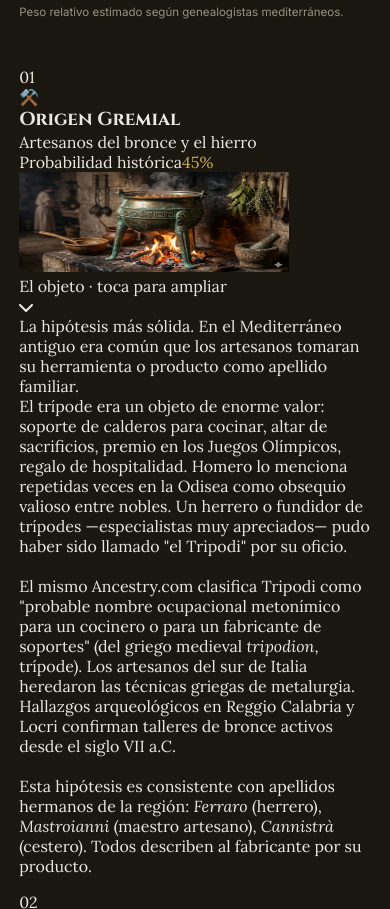
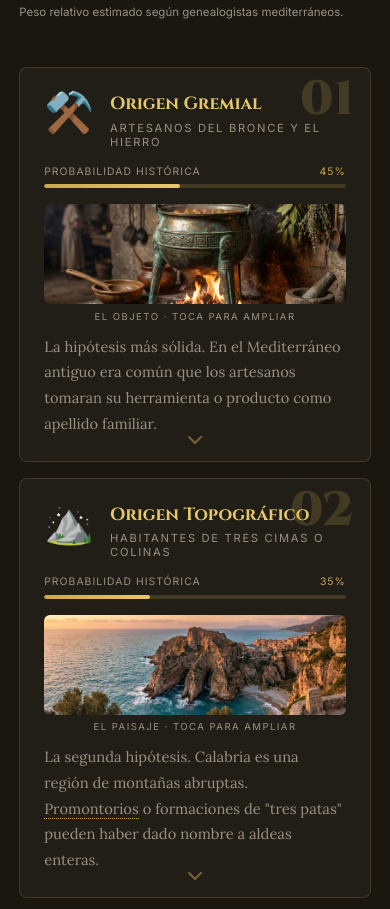
Before and after one commit to JorgeTrip/Tripodi, a plain HTML site: page index.html in a window 390 px wide. Shown: the part 9558-10467 px from the top of the page. Drawn offline with Linux system fonts and the light colour scheme.

Commit message:
fix: Se corrigen miniaturas y estilos en hipótesis y geografía
Se eliminó el thumbnail de la tarjeta Reggio Calabria, se corrigieron las proporciones de flow-img-thumb y se recuperaron los estilos de secciones-hipotesis.css.

```diff
--- a/css/componentes.css
+++ b/css/componentes.css
@@ -175,7 +175,7 @@
 
 /* Miniatura en Flujo de Diáspora */
 .flow-img-thumb {
-  width: 100%;
+  width: 110px;
   height: 80px;
   object-fit: cover;
   border-radius: calc(var(--radius) - 2px);
--- a/css/secciones-1.css
+++ b/css/secciones-1.css
@@ -167,18 +167,3 @@
   line-height: 1.75;
   color: var(--text-muted);
 }
-
-/* 3. Hipótesis (Grid base) */
-.hypo-section {
-  background: var(--bg-panel);
-  border-top: 1px solid var(--border);
-}
-.hypo-grid {
-  display: grid;
-  grid-template-columns: repeat(auto-fit, minmax(300px, 1fr));
-  gap: 1.5rem;
-  margin-top: 3rem;
-}
-@media(max-width: 480px) {
-  .hypo-grid { grid-template-columns: 1fr; gap: 1rem; }
-}
--- /dev/null
+++ b/css/secciones-hipotesis.css
@@ -0,0 +1,163 @@
+/* ============================================================================
+   SECCIÓN DE HIPÓTESIS - TRIPODI
+   ============================================================================
+   Estilos específicos para el diseño de tarjetas (acordeones interactivos)
+   y barras de probabilidad de la sección de hipótesis de origen.
+*/
+
+.hypo-card {
+  background: var(--bg-card);
+  border: 1px solid var(--border);
+  border-radius: var(--radius);
+  overflow: visible;
+  cursor: pointer;
+  transition: all 0.35s;
+  position: relative;
+}
+.hypo-card:hover, .hypo-card.active {
+  border-color: var(--gold);
+  transform: translateY(-4px);
+  box-shadow: 0 12px 40px rgba(0, 0, 0, 0.3);
+}
+.hypo-header {
+  padding: 1.5rem 1.5rem 1rem;
+  display: flex;
+  align-items: flex-start;
+  gap: 1rem;
+}
+.hypo-icon {
+  font-size: 2.5rem;
+  line-height: 1;
+  flex-shrink: 0;
+}
+.hypo-num {
+  font-family: 'Cinzel', serif;
+  font-size: 3rem;
+  font-weight: 900;
+  color: var(--border);
+  position: absolute;
+  top: 0.5rem;
+  right: 1rem;
+  line-height: 1;
+}
+.hypo-title {
+  font-family: 'Cinzel', serif;
+  font-size: 1.1rem;
+  color: var(--gold-lt);
+  margin-bottom: 0.3rem;
+}
+.hypo-subtitle {
+  font-family: 'Inter', sans-serif;
+  font-size: 0.7rem;
+  letter-spacing: 0.15em;
+  text-transform: uppercase;
+  color: var(--text-muted);
+}
+.hypo-bar-wrap {
+  padding: 0 1.5rem;
+  margin-bottom: 1rem;
+}
+.hypo-bar-label {
+  font-family: 'Inter', sans-serif;
+  font-size: 0.65rem;
+  letter-spacing: 0.1em;
+  text-transform: uppercase;
+  color: var(--text-muted);
+  margin-bottom: 0.4rem;
+  display: flex;
+  justify-content: space-between;
+}
+.hypo-bar {
+  height: 4px;
+  background: var(--border);
+  border-radius: 2px;
+  overflow: hidden;
+}
+.hypo-bar-fill {
+  height: 100%;
+  background: linear-gradient(to right, var(--gold), var(--gold-lt));
+  border-radius: 2px;
+  width: 0;
+  transition: width 1.2s cubic-bezier(0.25, 0.46, 0.45, 0.94);
+}
+.hypo-card.visible .hypo-bar-fill {
+  width: var(--fill);
+}
+.hypo-body {
+  padding: 0 1.5rem 1.5rem;
+  font-size: 0.92rem;
+  line-height: 1.75;
+  color: var(--text-muted);
+}
+.hypo-detail {
+  max-height: 0;
+  overflow: hidden;
+  transition: max-height 0.5s ease, padding 0.3s ease;
+  padding: 0 1.5rem;
+  font-size: 0.88rem;
+  line-height: 1.75;
+  color: var(--text-muted);
+}
+.hypo-card.active .hypo-detail {
+  max-height: 1000px;
+  padding: 1rem 1.5rem 1.5rem;
+  border-top: 1px solid var(--border);
+}
+
+/* Miniatura de Imagen e Indicadores Internos */
+.hypo-thumb-wrap {
+  padding: 0 1.5rem 0.75rem;
+}
+.hypo-thumb {
+  width: 100%;
+  height: 100px;
+  object-fit: cover;
+  border-radius: calc(var(--radius) - 2px);
+  cursor: pointer;
+  transition: transform 0.3s, box-shadow 0.3s;
+  display: block;
+}
+.hypo-thumb:hover {
+  transform: scale(1.02);
+  box-shadow: 0 4px 20px rgba(0, 0, 0, 0.4);
+}
+.hypo-thumb-label {
+  font-family: 'Inter', sans-serif;
+  font-size: 0.6rem;
+  letter-spacing: 0.15em;
+  text-transform: uppercase;
+  color: var(--text-muted);
+  margin-top: 0.4rem;
+  text-align: center;
+}
+.hypo-chevron {
+  position: absolute;
+  bottom: 0.8rem;
+  left: 50%;
+  transform: translateX(-50%);
+  color: var(--gold);
+  opacity: 0.5;
+  transition: transform 0.3s, opacity 0.3s;
+}
+.hypo-card.active .hypo-chevron {
+  transform: translateX(-50%) rotate(180deg);
+  opacity: 1;
+}
+
+/* Contenedores y Grilla Base de la Sección */
+.hypo-section {
+  background: var(--bg-panel);
+  border-top: 1px solid var(--border);
+}
+.hypo-grid {
+  display: grid;
+  grid-template-columns: repeat(auto-fit, minmax(300px, 1fr));
+  gap: 1.5rem;
+  margin-top: 3rem;
+}
+@media(max-width: 480px) {
+  .hypo-grid {
+    grid-template-columns: 1fr;
+    gap: 1rem;
+  }
+}
--- a/index.html
+++ b/index.html
@@ -39,6 +39,7 @@
   <link rel="stylesheet" href="css/nav-desktop.css">
   <link rel="stylesheet" href="css/nav-mobile.css">
   <link rel="stylesheet" href="css/secciones-1.css">
+  <link rel="stylesheet" href="css/secciones-hipotesis.css">
   <link rel="stylesheet" href="css/secciones-oracle.css">
   <link rel="stylesheet" href="css/secciones-2.css">
   <link rel="stylesheet" href="css/secciones-3.css">
@@ -504,7 +505,6 @@
         <div class="geo-note-card">
           <h3 class="geo-note-title">📍 Reggio Calabria: la cuna</h3>
           <div class="geo-note-text">Más del 70% de los Tripodi de Italia viven en la región de Calabria, y el 90% de ellos en la provincia de Reggio Calabria. Localidades como Melito di Porto Salvo, Bagnara Calabra, Villa San Giovanni y la propia capital albergan la mayor densidad del apellido del mundo.</div>
-          <img class="geo-thumb" src="imagenes/Tripodi_heraldica1.webp" alt="Escudo de Calabria León rampante" width="100" height="70" onclick="openLightbox('imagenes/Tripodi_heraldica1.webp','<strong>Blasón de Calabria</strong> — León rampante, símbolo del linaje Tripodi de Calabria.')">
         </div>
         <div class="geo-note-card">
           <h3 class="geo-note-title">🌊 El Estrecho de Mesina</h3>
```
Also changed, not shown: src/partes/geo.html (+0 -1 lines), src/partes/head.html (+1 -0 lines).
